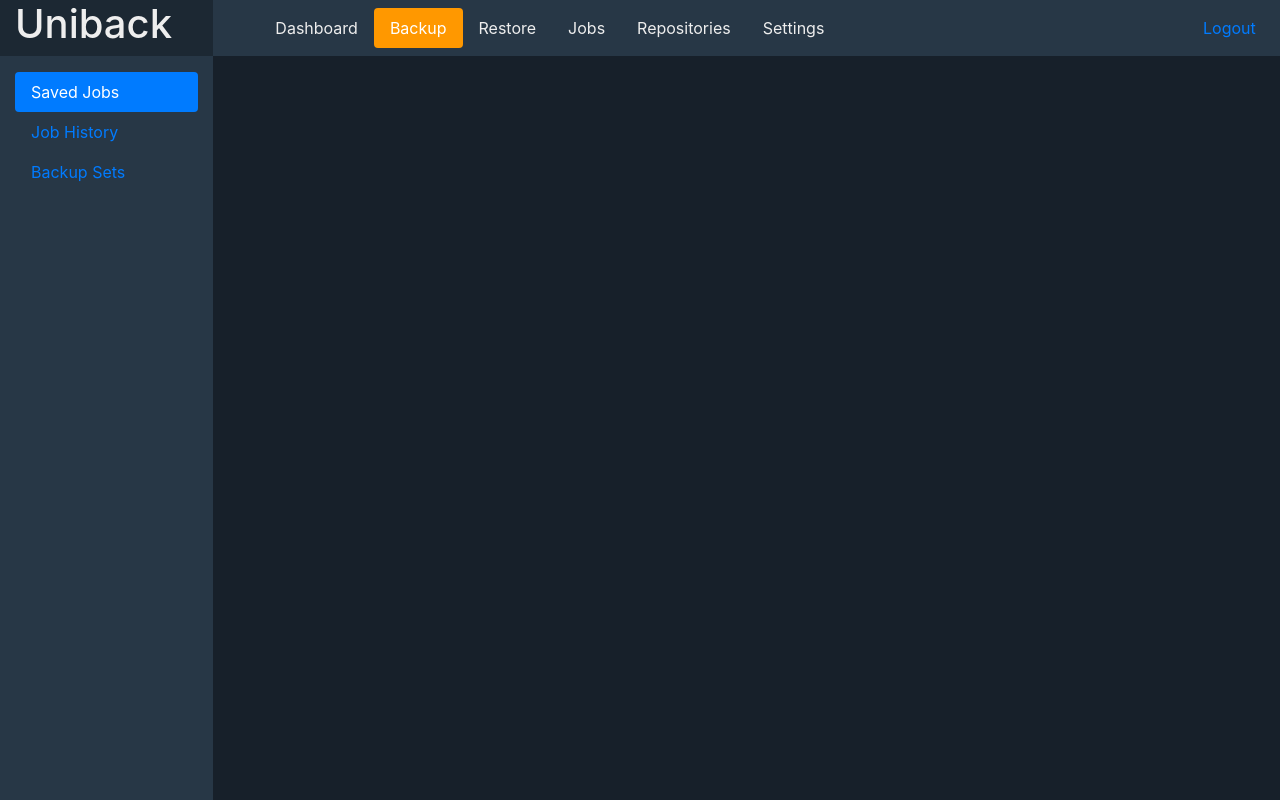
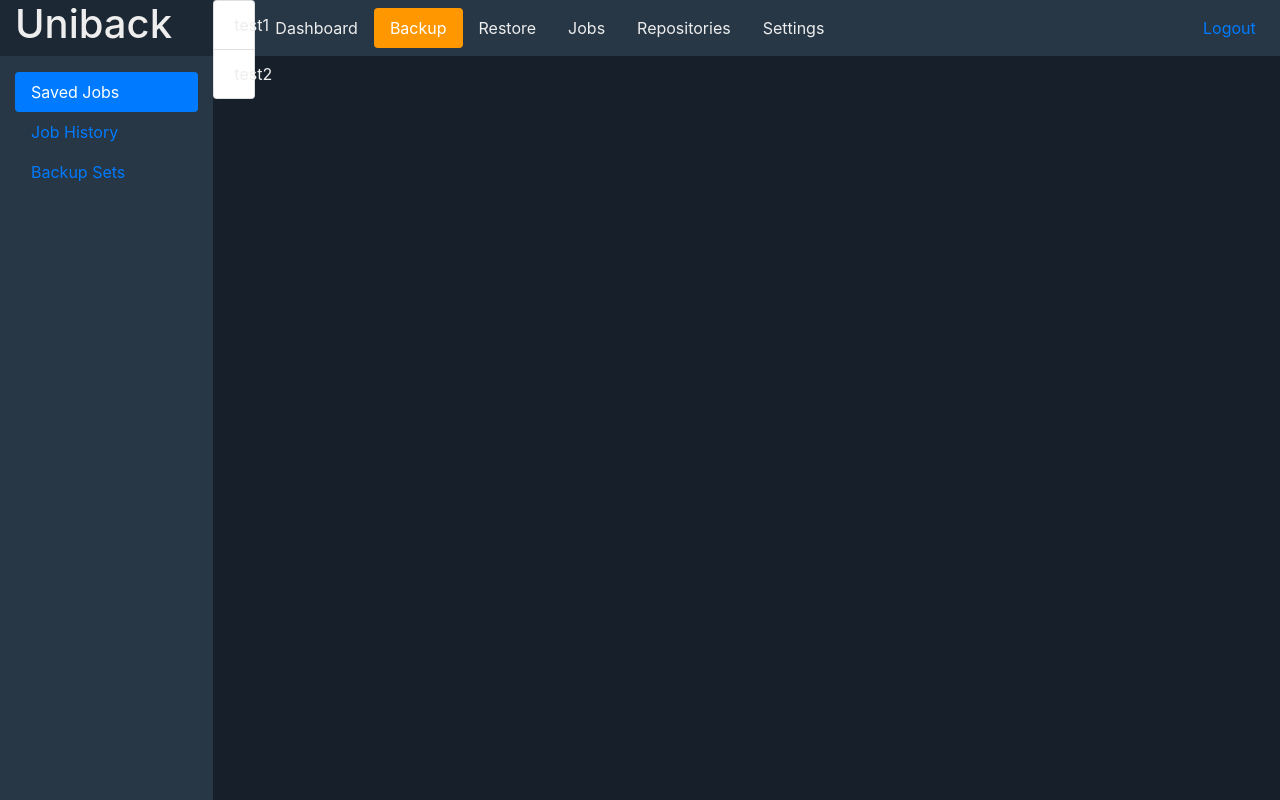
Before and after one commit to XXL6/uniback, a Flask app: page /backup/saved_jobs in a window 1280 px wide. Run offline with Flask 2, Linux system fonts and the light colour scheme; parts of the project's set-up code (start-up, migrations or seed data) failed here and were passed over; some libraries are stand-ins or nearby versions.

Commit message:
Testing a list generator

```diff
--- a/uniback/templates/backup/saved_jobs.html
+++ b/uniback/templates/backup/saved_jobs.html
@@ -1,4 +1,6 @@
 {% extends "backup/backup.html" %}
 {% set active_menu = "saved_jobs" %}
+{% from "list_generator.html" import generate_list %}
 {% block menu_content %}
+    {{ generate_list() }}
 {% endblock menu_content %}
--- /dev/null
+++ b/uniback/templates/list_generator.html
@@ -0,0 +1,6 @@
+{% macro generate_list()  %}
+    <ul class="list-group">
+        <li class="list-group-item">test1</li>
+        <li class="list-group-item">test2</li>
+    </ul>
+{% endmacro %}
```
